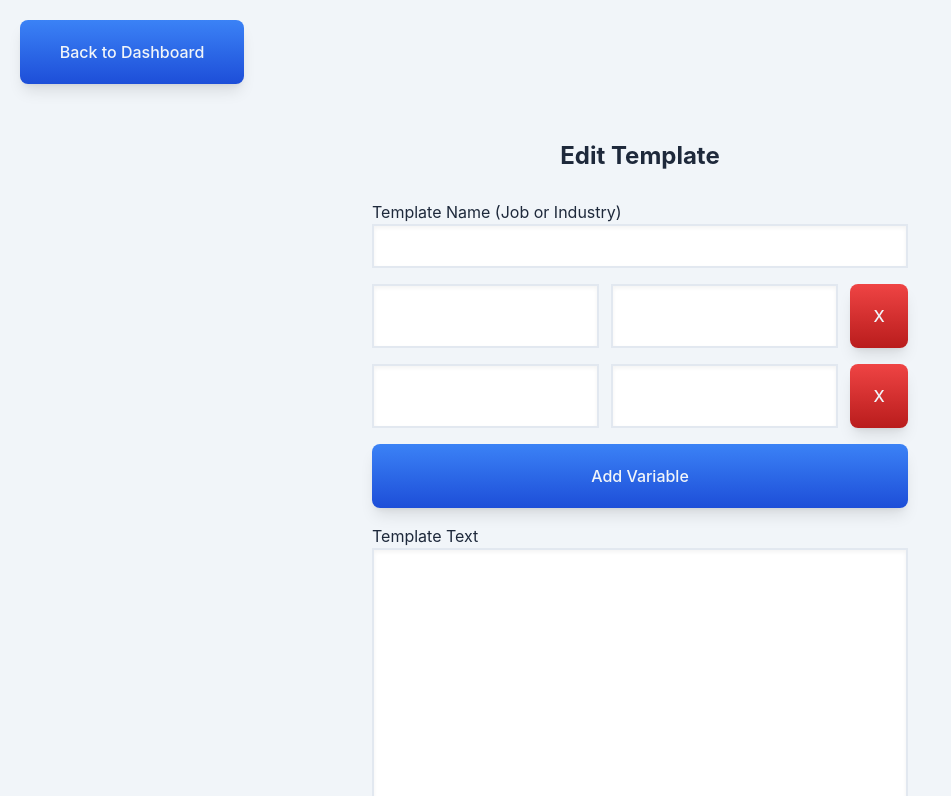
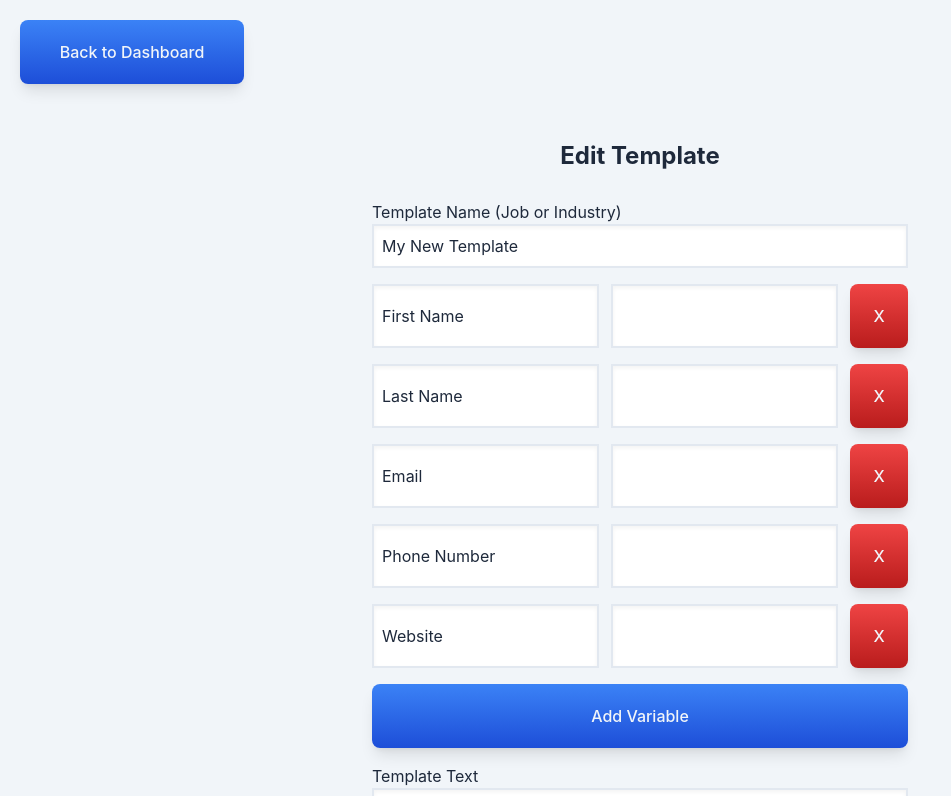
Before and after one commit to ekorber/cover-letter-generator-site, a React (Create React App) app in the folder client/: page /template-editor in a window 1280 px wide. Shown: the top 796 px of the page, without its empty margins (0-951 px from the left). Built offline with nearby package versions, Linux system fonts and the light colour scheme.

Commit message:
Fix an input field bug and set variable input defaults

```diff
--- a/client/src/pages/template-editor.js
+++ b/client/src/pages/template-editor.js
@@ -8,17 +8,32 @@ import { red500, red700, red900 } from '../colors';
 function TemplateEditorPage() {
 
   const [template, setTemplate] = useState({
-    id: '',
-    tname: '',
+    id: uuidv4(),
+    tname: 'My New Template',
     variables: [
       {
         id: uuidv4(),
-        varName: '',
+        varName: 'First Name',
         varValue: '',
       },
       {
         id: uuidv4(),
-        varName: '',
+        varName: 'Last Name',
+        varValue: '',
+      },
+      {
+        id: uuidv4(),
+        varName: 'Email',
+        varValue: '',
+      },
+      {
+        id: uuidv4(),
+        varName: 'Phone Number',
+        varValue: '',
+      },
+      {
+        id: uuidv4(),
+        varName: 'Website',
         varValue: '',
       },
     ],
@@ -35,13 +50,13 @@ function TemplateEditorPage() {
     }))
   }
 
-  function addVariableInput() {
+  function addVariableInput(name='', value='') {
     setTemplate((prevState) => ({
       ...prevState,
       variables: [...prevState.variables, {
         id: uuidv4(),
-        varName: '',
-        varValue: '',
+        varName: name,
+        varValue: value,
       }]
     }));
   };
@@ -110,13 +125,13 @@ function TemplateEditorPage() {
                   type="text"
                   name="varName"
                   className="w-full p-2 border-2 border-slate-200 shadow-inner"
-                  value={item.varName.value}
+                  value={item.varName}
                   onChange={(e) => handleVariableChange(e, item.id)}/>
                 <input
                   type="text"
                   name="varValue"
                   className="w-full p-2 border-2 border-slate-200 shadow-inner"
-                  value={item.varValue.value}
+                  value={item.varValue}
                   onChange={(e) => handleVariableChange(e, item.id)}/>
                 <PrimaryButton onClick={() => removeVariableInput(item.id)} fromColor={red500} toColor={red700} hoverFromColor={red700} hoverToColor={red900} className='w-36'>X</PrimaryButton>
               </div>
```
